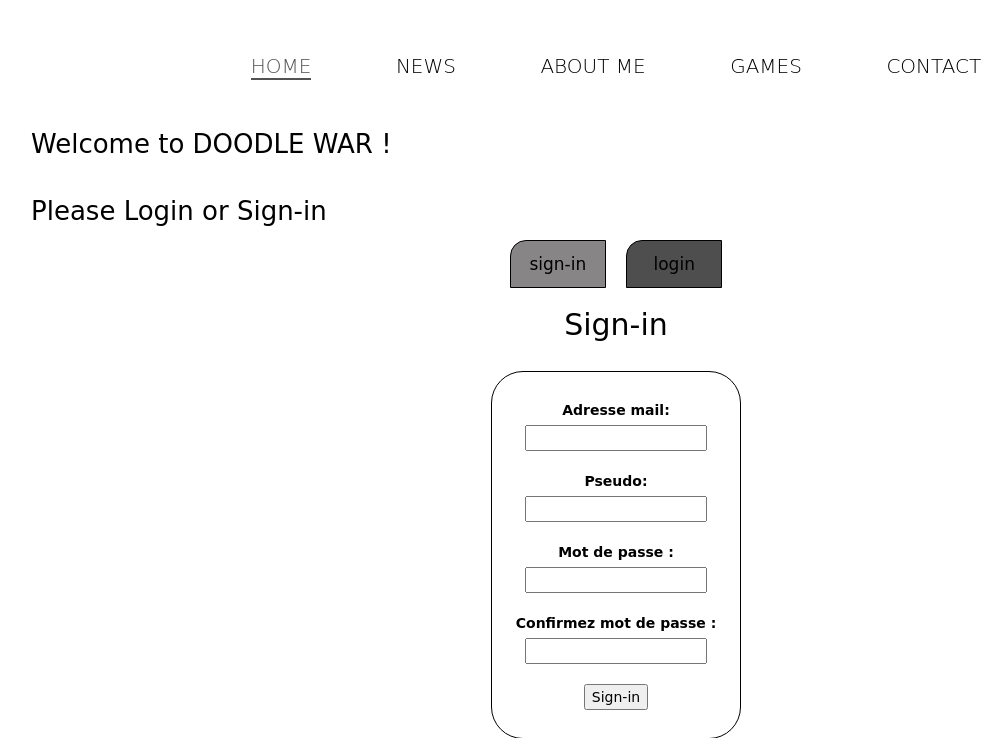
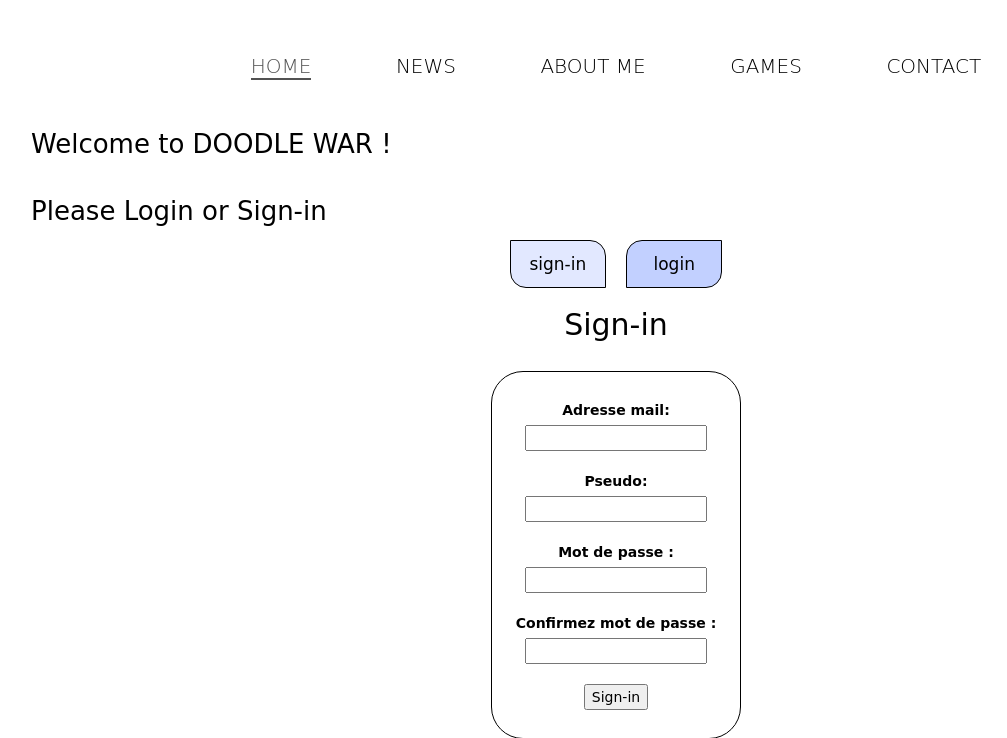
Before and after one commit to Lurente/module_151, a PHP site: page / in a window 1280 px wide. Shown: the part 755-1493 px from the top of the page, without its empty margins (24-1031 px from the left). Run offline with PHP 8.4, Linux system fonts and the light colour scheme; some web fonts are replaced.

Commit message:
added the fill field red text and modified some design, added js functions to make the fill field red text appear

```diff
--- a/assets/scss/main.css
+++ b/assets/scss/main.css
@@ -41,7 +41,7 @@ body {
   padding-top: 30px;
   padding-bottom: 30px;
   width: 100%;
-  border-top: 1px solid #ababab; }
+  border-top: 0.2vh solid #ababab; }
   .footer .col-md-2 {
     line-height: 15vh; }
     .footer .col-md-2 .logo_footer {
@@ -99,9 +99,9 @@ body {
     overflow: hidden;
     color: #000; }
     .page-homepage .introduction .connexion .tab button {
-      background-color: #4e4e4e;
-      border: 1px solid #000;
-      border-radius: 16px 0 0 0;
+      background-color: #c2d0ff;
+      border: 0.1vh solid #000;
+      border-radius: 2vh 0 2vh 0;
       cursor: pointer;
       width: 12vh;
       height: 6vh;
@@ -109,14 +109,16 @@ body {
       font-size: 17px;
       margin: 0 8px 0 8px; }
     .page-homepage .introduction .connexion .tab button:hover {
-      background-color: #6a6a6a; }
+      background-color: #9cb2ff;
+      border-radius: 0 3vh 0 3vh; }
     .page-homepage .introduction .connexion .tab button.active {
-      background-color: #878585; }
+      background-color: #e2e8ff;
+      border-radius: 0 2vh 0 2vh; }
   .page-homepage .introduction .connexion .col-md-4 {
     text-align: center;
     padding: 0 5em; }
     .page-homepage .introduction .connexion .col-md-4 form {
-      border: 1px solid #000;
+      border: 0.1vh solid #000;
       border-radius: 32px;
       width: 100%;
       padding: 2em 0; }
--- a/assets/scss/main.scss
+++ b/assets/scss/main.scss
@@ -60,7 +60,7 @@ body{
     padding-top: 30px;
     padding-bottom: 30px;
     width: 100%;
-    border-top: 1px solid #ababab;
+    border-top: 0.2vh solid #ababab;
 
     .col-md-2{
      line-height: 15vh;
@@ -158,9 +158,9 @@ body{
                   overflow: hidden;
                   color: #000;
                   button {
-                      background-color: rgb(78, 78, 78);
-                      border: 1px solid #000;
-                      border-radius: 16px 0 0 0;
+                      background-color: rgb(194, 208, 255);
+                      border: 0.1vh solid #000;
+                      border-radius: 2vh 0 2vh 0;
                       cursor: pointer;
                       width: 12vh ;
                       height: 6vh;
@@ -169,10 +169,12 @@ body{
                       margin: 0 8px 0 8px
                   }
                   button:hover {
-                      background-color:rgb(106, 106, 106);
+                      background-color: rgb(156, 178, 255);
+                      border-radius: 0 3vh 0 3vh;
                   }
                   button.active {
-                      background-color: rgb(135, 133, 133);
+                      background-color: rgb(226, 232, 255);
+                      border-radius: 0 2vh 0 2vh;
                   }
               }
 
@@ -181,7 +183,7 @@ body{
                 padding: 0 5em;
 
                 form{
-                  border: 1px solid #000;
+                  border: 0.1vh solid #000;
                   border-radius: 32px;
                   width: 100%;
                   padding: 2em 0;
--- a/index.php
+++ b/index.php
@@ -94,6 +94,7 @@
                                       <input type="password" id="confirm-passwordSignin" name="confirm-password"><br><br>
                                       <input type="button" onclick="checkFieldsSingin()" value="Sign-in">
                                     </form>
+                                    <p id="signinFormFalse" style="display:none; color:red;">Please fill all the fields !</p>
                               </div>
                             <!-- /collumn -->
                             <!-- #collumn -->
@@ -107,6 +108,7 @@
                                       <input type="button" onclick="checkFieldsLogin()" value="Login">
                                       <input type="number" name="login" value="1" hidden>
                                     </form>
+                                    <p id="loginFormFalse" style="display:none; color:red;">Please fill all the fields !</p>
                               </div>
                             <!-- /collumn -->
                             </div>
@@ -239,49 +241,57 @@
     		function checkFieldsLogin()
     		{
     			var formCheck = true;
-
+          var colorFalse = '#f2dede'
     			if (document.getElementById('email').value == '') {
-    				document.getElementById('email').style.backgroundColor = 'red';
+    				document.getElementById('email').style.backgroundColor = colorFalse;
     				formCheck = false;
     			}
 
     			if (document.getElementById('password').value == '') {
-    				document.getElementById('password').style.backgroundColor = 'red';
+    				document.getElementById('password').style.backgroundColor = colorFalse;
     				formCheck = false;
     			}
 
     			if (formCheck) {
     				document.getElementById('LoginForm').submit();
-    			}
+    			}else
+          {
+            document.getElementById('loginFormFalse').style.display = "block";
+          }
     		}
 
         function checkFieldsSingin()
     		{
     			var formCheck = true;
+          var colorFalse = '#f2dede'
 
     			if (document.getElementById('emailSignin').value == '') {
-    				document.getElementById('emailSignin').style.backgroundColor = 'red';
+    				document.getElementById('emailSignin').style.backgroundColor = colorFalse;
     				formCheck = false;
     			}
 
           if (document.getElementById('pseudoSignin').value == '') {
-    				document.getElementById('pseudoSignin').style.backgroundColor = 'red';
+    				document.getElementById('pseudoSignin').style.backgroundColor = colorFalse;
     				formCheck = false;
     			}
 
     			if (document.getElementById('passwordSignin').value == '') {
-    				document.getElementById('passwordSignin').style.backgroundColor = 'red';
+    				document.getElementById('passwordSignin').style.backgroundColor = colorFalse;
     				formCheck = false;
     			}
 
     			if (document.getElementById('confirm-passwordSignin').value == '') {
-    				document.getElementById('confirm-passwordSignin').style.backgroundColor = 'red';
+    				document.getElementById('confirm-passwordSignin').style.backgroundColor = colorFalse;
     				formCheck = false;
     			}
 
     			if (formCheck) {
     				document.getElementById('Sign-inForm').submit();
     			}
+          else
+          {
+            document.getElementById('signinFormFalse').style.display = "block";
+          }
     		}
 
         function hideEmailAlert(){
```
Also changed, not shown: 1 other file.
